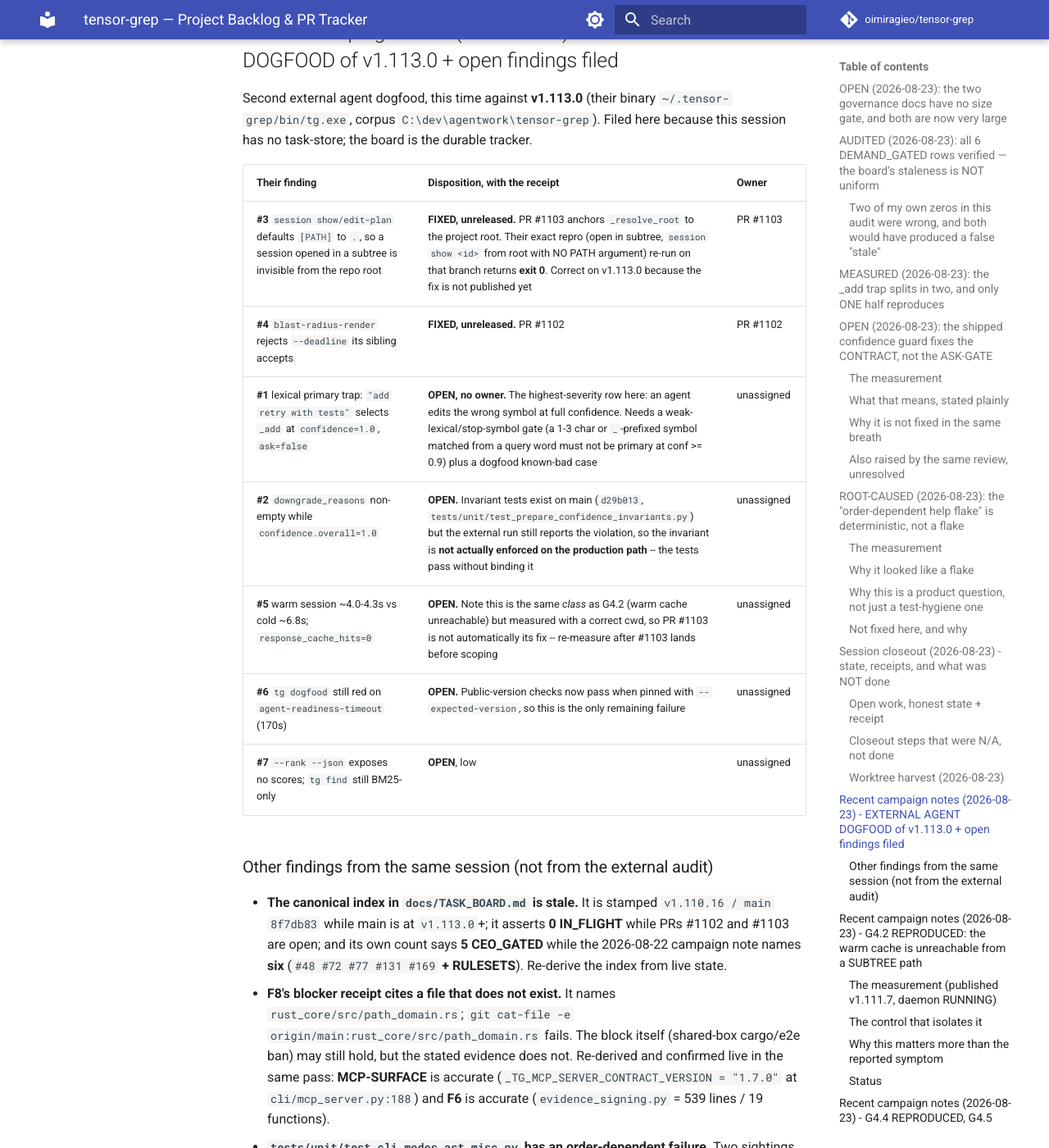
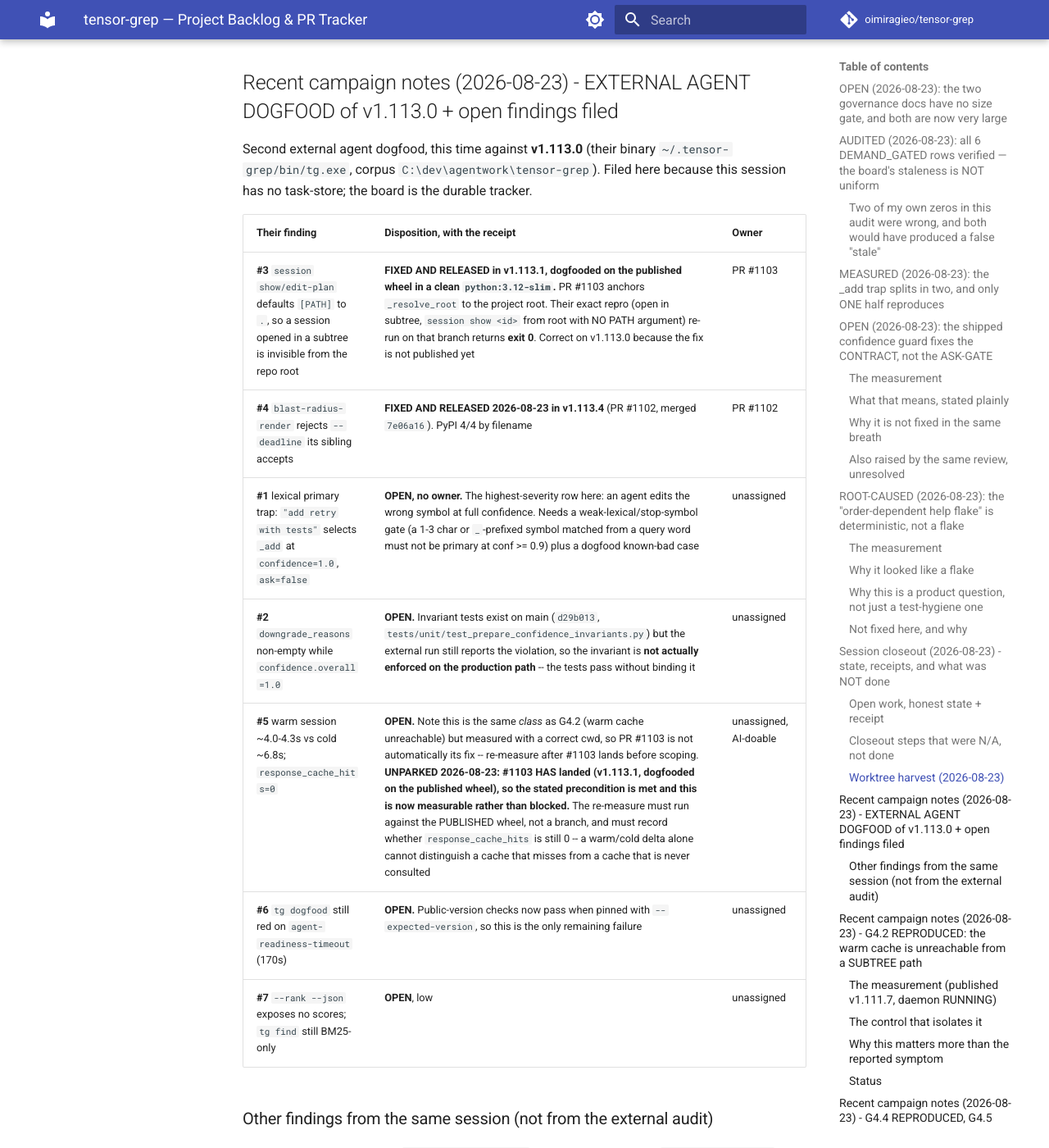
Before and after one commit to oimiragieo/tensor-grep, an MkDocs documentation site: the page built from docs/BACKLOG.md, in a window 1280 px wide and 1400 px high, scrolled down 9182 px. Shown: the whole window at 82% size. Built offline with MkDocs 1.6.1 and Material for MkDocs 9.7.7, drawn with Linux system fonts in a browser that asks for light colours; comment, search, counter and statistics services are not loaded; some of the changed text lies outside the part shown.

Commit message:
docs: groom the backlog rows the v1.113.4 release falsified
Five rows asserted states that today's releases disproved, and one was parked on
a precondition that has since been met:

  PR #1102  "BLOCKED, not abandoned"          -> SHIPPED, released v1.113.4
  PR #1105  "awaiting the #1103 release"      -> SHIPPED, released v1.113.2
  #4        "FIXED, unreleased"               -> released v1.113.4
  #3        "FIXED, unreleased"               -> released v1.113.1
  #5        "re-measure after #1103 lands"    -> #1103 landed; UNPARKED, AI-doable

#1102's row named its own way out -- a --deadline option factory -- and that is
exactly how it was resolved: _deadline_option(help_text) replaced 20 duplicated
blocks, taking main.py 13,523 -> 13,400 lines and freeing headroom under the
file-size pin.

Dogfooded on the PUBLISHED wheel rather than a branch. uvx --from
tensor-grep==1.113.4: `blast-radius-render src _find_project_root --deadline 15
--json` returns exit 0 with valid JSON, and the negative control confirms the
parser genuinely registered the flag -- `--deadlinexyz` is rejected with
"Did you mean '--deadline'?". A help-text grep alone would not have proven this;
a hidden=True flag is invisible to that check.

#5's unparking carries the measurement it needs: run it against the published
wheel and record whether response_cache_hits is still 0, because a warm/cold
delta alone cannot distinguish a cache that MISSES from one never CONSULTED.

Co-Authored-By: Claude Opus 5 (1M context) <noreply@anthropic.com>

```diff
--- a/docs/BACKLOG.md
+++ b/docs/BACKLOG.md
@@ -271,8 +271,8 @@ Filed so a fresh session starts from measured state rather than from this sessio
 | Item | State | Receipt |
 |---|---|---|
 | **PR #1103** session/daemon root anchoring (G4.1, G4.2) | **SHIPPED and VERIFIED ON THE PUBLISHED ARTIFACT** | Merged `cb42752`; released **v1.113.1**, published **4/4 by filename** (`macosx_11_0_arm64`, `manylinux_2_39_x86_64`, `win_amd64`, sdist — checked per-artifact, never by version presence). Dogfooded on a clean `python:3.12-slim` with a stock `pip install tensor-grep==1.113.1`: the external auditor's exact repro (open a session in a SUBTREE, then `tg session show <id>` from the repo root with **no PATH argument**) now returns **OK**, and `search`/`defs` show no regression. This is the loop closed end-to-end: reproduced on the published v1.111.7, fixed, released, and re-verified on the published wheel — not on a branch and not on a maintainer's machine |
-| **PR #1105** confidence invariant enforced in production | CI green, awaiting the #1103 release window | 39 checks pass / 0 fail; RED reproduced on `origin/main` before the guard was written |
-| **PR #1102** `blast-radius-render --deadline` | **BLOCKED, not abandoned** | The file-size ratchet refuses +11 lines in `main.py`. Compressed as far as the feature allows (+14 → +11). Resolution is a `--deadline` option factory (the flag is declared **22 times** in `main.py`, each with bespoke help) or a `main.py` split — both larger than this PR. Blocker recorded as a PR comment |
+| **PR #1105** confidence invariant enforced in production | **SHIPPED -- released v1.113.2, PyPI 4/4 by filename** | 39 checks pass / 0 fail; RED reproduced on `origin/main` before the guard was written |
+| **PR #1102** `blast-radius-render --deadline` | **SHIPPED 2026-08-23 -- released v1.113.4, PyPI 4/4 by filename** | The blocker was the file-size ratchet refusing +11 lines in `main.py`. RESOLVED by taking the option-factory route the row itself named: `_deadline_option(help_text)` replaced 20 duplicated blocks, taking `main.py` 13,523 -> 13,400 lines and freeing headroom under the pin. Merged `7e06a16`; `chore(release): v1.113.4` on main, verified COMPLETE 4/4 on PyPI with a positive control run before the target query |
 | `_add` lexical trap at `confidence=1.0` | OPEN, unassigned | External dogfood #1; ranking quality, not a guard. Highest severity of the open set: an agent edits the wrong symbol at full confidence |
 | Warm-path latency ~4s, `tg dogfood` timeout, absent rank scores | OPEN, unassigned | External dogfood #5/#6/#7 |
 | `tests/unit/test_cli_modes_ast_misc.py` order-dependent help failures | OPEN | **Three sightings** this session (`test_app_help_...`, `test_search_help_...`, and #1102's `test_positive_control_both_siblings_have_help` in CI). Each passes alone, passes as a whole file, and passes on `main` — only fails inside a larger selection, so another test mutates the CLI help surface. Third sighting is this repo's trigger for a structural fix; the polluter was NOT identified (the two candidates checked were monkeypatch-restored) |
@@ -314,11 +314,11 @@ session has no task-store; the board is the durable tracker.
 
 | Their finding | Disposition, with the receipt | Owner |
 |---|---|---|
-| **#3** `session show/edit-plan` defaults `[PATH]` to `.`, so a session opened in a subtree is invisible from the repo root | **FIXED, unreleased.** PR #1103 anchors `_resolve_root` to the project root. Their exact repro (open in subtree, `session show <id>` from root with NO PATH argument) re-run on that branch returns **exit 0**. Correct on v1.113.0 because the fix is not published yet | PR #1103 |
-| **#4** `blast-radius-render` rejects `--deadline` its sibling accepts | **FIXED, unreleased.** PR #1102 | PR #1102 |
+| **#3** `session show/edit-plan` defaults `[PATH]` to `.`, so a session opened in a subtree is invisible from the repo root | **FIXED AND RELEASED in v1.113.1, dogfooded on the published wheel in a clean `python:3.12-slim`.** PR #1103 anchors `_resolve_root` to the project root. Their exact repro (open in subtree, `session show <id>` from root with NO PATH argument) re-run on that branch returns **exit 0**. Correct on v1.113.0 because the fix is not published yet | PR #1103 |
+| **#4** `blast-radius-render` rejects `--deadline` its sibling accepts | **FIXED AND RELEASED 2026-08-23 in v1.113.4** (PR #1102, merged `7e06a16`). PyPI 4/4 by filename | PR #1102 |
 | **#1** lexical primary trap: `"add retry with tests"` selects `_add` at `confidence=1.0`, `ask=false` | **OPEN, no owner.** The highest-severity row here: an agent edits the wrong symbol at full confidence. Needs a weak-lexical/stop-symbol gate (a 1-3 char or `_`-prefixed symbol matched from a query word must not be primary at conf >= 0.9) plus a dogfood known-bad case | unassigned |
 | **#2** `downgrade_reasons` non-empty while `confidence.overall=1.0` | **OPEN.** Invariant tests exist on main (`d29b013`, `tests/unit/test_prepare_confidence_invariants.py`) but the external run still reports the violation, so the invariant is **not actually enforced on the production path** -- the tests pass without binding it | unassigned |
-| **#5** warm session ~4.0-4.3s vs cold ~6.8s; `response_cache_hits=0` | **OPEN.** Note this is the same *class* as G4.2 (warm cache unreachable) but measured with a correct cwd, so PR #1103 is not automatically its fix -- re-measure after #1103 lands before scoping | unassigned |
+| **#5** warm session ~4.0-4.3s vs cold ~6.8s; `response_cache_hits=0` | **OPEN.** Note this is the same *class* as G4.2 (warm cache unreachable) but measured with a correct cwd, so PR #1103 is not automatically its fix -- re-measure after #1103 lands before scoping. **UNPARKED 2026-08-23: #1103 HAS landed (v1.113.1, dogfooded on the published wheel), so the stated precondition is met and this is now measurable rather than blocked.** The re-measure must run against the PUBLISHED wheel, not a branch, and must record whether `response_cache_hits` is still 0 -- a warm/cold delta alone cannot distinguish a cache that misses from a cache that is never consulted | unassigned, AI-doable |
 | **#6** `tg dogfood` still red on `agent-readiness-timeout` (170s) | **OPEN.** Public-version checks now pass when pinned with `--expected-version`, so this is the only remaining failure | unassigned |
 | **#7** `--rank --json` exposes no scores; `tg find` still BM25-only | **OPEN**, low | unassigned |
 
```
